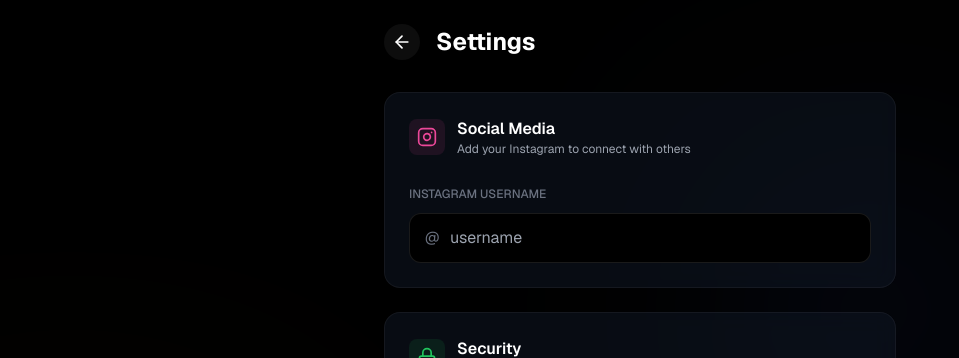
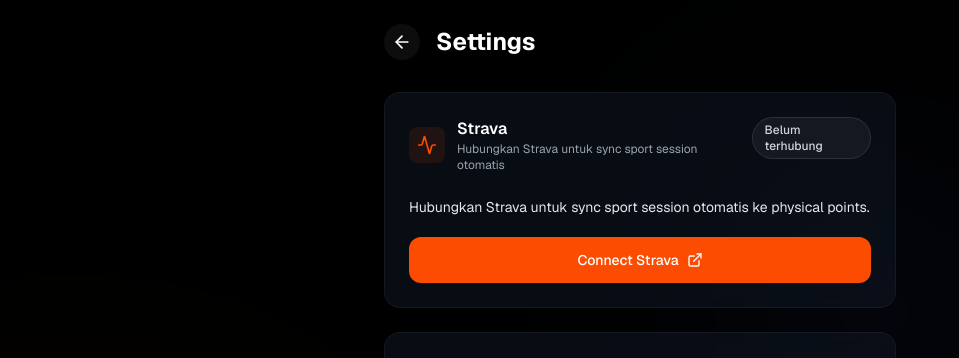
Before and after one commit to Scholes13/welbeingwam, a Next.js app: page /profile/settings in a window 1280 px wide. Shown: the top 358 px of the page, without its empty margins (0-959 px from the left). Built offline with nearby package versions, Linux system fonts and the light colour scheme; no server answers.

Commit message:
feat: add strava bind UI in profile settings

```diff
--- /dev/null
+++ b/src/app/api/auth/callback/redirect.ts
@@ -0,0 +1,19 @@
+type StravaCallbackRedirectInput = {
+  origin: string
+  error?: string
+  strava?: string
+}
+
+export function buildStravaCallbackRedirect(input: StravaCallbackRedirectInput): string {
+  const url = new URL('/profile/settings', input.origin)
+
+  if (input.error) {
+    url.searchParams.set('error', input.error)
+  }
+
+  if (input.strava) {
+    url.searchParams.set('strava', input.strava)
+  }
+
+  return url.toString()
+}
--- a/src/app/api/auth/callback/route.ts
+++ b/src/app/api/auth/callback/route.ts
@@ -1,13 +1,15 @@
 import { createSupabaseServerClient, createSupabaseAdminClient } from '@/lib/supabase/server'
 import { resolveProfileIdFromAuthUser } from '@/utils/auth'
 import { NextResponse } from 'next/server'
+
+import { buildStravaCallbackRedirect } from './redirect'
 
 export async function GET(request: Request) {
   const { searchParams, origin } = new URL(request.url)
   const code = searchParams.get('code')
 
   if (!code) {
-    return NextResponse.redirect(`${origin}/dashboard?error=missing_code`)
+    return NextResponse.redirect(buildStravaCallbackRedirect({ origin, error: 'missing_code' }))
   }
 
   try {
@@ -45,7 +47,7 @@
     })
 
     if (profileId === null) {
-      return NextResponse.redirect(`${origin}/dashboard?error=profile_not_found`)
+      return NextResponse.redirect(buildStravaCallbackRedirect({ origin, error: 'profile_not_found' }))
     }
 
     // 3. Update profile with Strava data (Connect Strava to existing account)
@@ -67,9 +69,9 @@
       throw updateError
     }
 
-    return NextResponse.redirect(`${origin}/dashboard?strava=connected`)
+    return NextResponse.redirect(buildStravaCallbackRedirect({ origin, strava: 'connected' }))
   } catch (error) {
     console.error('Strava Connect Error:', error)
-    return NextResponse.redirect(`${origin}/dashboard?error=strava_failed`)
+    return NextResponse.redirect(buildStravaCallbackRedirect({ origin, error: 'strava_failed' }))
   }
 }
--- a/src/app/profile/settings/page.tsx
+++ b/src/app/profile/settings/page.tsx
@@ -1,16 +1,31 @@
 'use client'
 
 import { useState, useEffect } from 'react'
-import { useRouter } from 'next/navigation'
-import { ArrowLeft, Save, Instagram, Lock, Loader2 } from 'lucide-react'
+import { useRouter, useSearchParams } from 'next/navigation'
+import { ArrowLeft, Save, Instagram, Lock, Loader2, Activity, ExternalLink } from 'lucide-react'
 import Link from 'next/link'
+
+import { getStravaConnectionState, getStravaFeedback } from './strava'
+
+type ProfileResponse = {
+    profile?: {
+        instagram_username?: string | null
+        strava_athlete_id?: number | null
+        last_strava_sync_at?: string | null
+    }
+}
 
 export default function SettingsPage() {
     const router = useRouter()
+    const searchParams = useSearchParams()
     const [loading, setLoading] = useState(true)
     const [saving, setSaving] = useState(false)
     const [message, setMessage] = useState('')
     const [error, setError] = useState('')
+    const [stravaProfile, setStravaProfile] = useState<{
+        strava_athlete_id?: number | null
+        last_strava_sync_at?: string | null
+    }>({})
 
     const [formData, setFormData] = useState({
         instagram: '',
@@ -19,9 +34,6 @@
     })
 
     useEffect(() => {
-        fetchProfile()
-    }, [])
-
         const fetchProfile = async () => {
             try {
                 const res = await fetch('/api/strava/sync')
@@ -29,12 +41,17 @@
                     router.push('/')
                     return
                 }
-            const data = await res.json()
+                const data = await res.json() as ProfileResponse
                 if (data.profile) {
+                    const profile = data.profile
                     setFormData(prev => ({
                         ...prev,
-                    instagram: data.profile.instagram_username || ''
+                        instagram: profile.instagram_username || ''
                     }))
+                    setStravaProfile({
+                        strava_athlete_id: profile.strava_athlete_id,
+                        last_strava_sync_at: profile.last_strava_sync_at,
+                    })
                 }
             } catch (err) {
                 console.error('Error fetching profile:', err)
@@ -42,6 +59,9 @@
                 setLoading(false)
             }
         }
+
+        void fetchProfile()
+    }, [router])
 
     const handleSubmit = async (e: React.FormEvent) => {
         e.preventDefault()
@@ -75,12 +95,18 @@
             setMessage('Settings updated successfully!')
             setFormData(prev => ({ ...prev, password: '', confirmPassword: '' })) // Clear password fields
 
-        } catch (err: any) {
-            setError(err.message)
+        } catch (err: unknown) {
+            setError(err instanceof Error ? err.message : 'Failed to update settings')
         } finally {
             setSaving(false)
         }
     }
+
+    const stravaState = getStravaConnectionState(stravaProfile)
+    const stravaFeedback = getStravaFeedback({
+        strava: searchParams.get('strava'),
+        error: searchParams.get('error'),
+    })
 
     if (loading) {
         return (
@@ -107,6 +133,59 @@
                 </div>
 
                 <form onSubmit={handleSubmit} className="space-y-6">
+                    {stravaFeedback && (
+                        <div
+                            className={`px-4 py-3 rounded-xl text-sm border ${
+                                stravaFeedback.tone === 'success'
+                                    ? 'bg-green-500/10 border-green-500/20 text-green-400'
+                                    : 'bg-red-500/10 border-red-500/20 text-red-400'
+                            }`}
+                        >
+                            {stravaFeedback.message}
+                        </div>
+                    )}
+
+                    <div className="bg-gray-900/50 backdrop-blur-md border border-white/5 rounded-2xl p-6">
+                        <div className="flex items-start justify-between gap-4 mb-6">
+                            <div className="flex items-center gap-3">
+                                <div className="p-2 bg-[#FC4C02]/10 rounded-lg text-[#FC4C02]">
+                                    <Activity className="w-5 h-5" />
+                                </div>
+                                <div>
+                                    <h2 className="font-semibold">Strava</h2>
+                                    <p className="text-xs text-gray-400">Hubungkan Strava untuk sync sport session otomatis</p>
+                                </div>
+                            </div>
+
+                            <span
+                                className={`inline-flex items-center rounded-full px-3 py-1 text-xs font-medium ${
+                                    stravaState.isConnected
+                                        ? 'bg-green-500/10 text-green-400 border border-green-500/20'
+                                        : 'bg-white/5 text-gray-300 border border-white/10'
+                                }`}
+                            >
+                                {stravaState.statusLabel}
+                            </span>
+                        </div>
+
+                        <div className="space-y-2 mb-5">
+                            <p className="text-sm text-gray-200">{stravaState.helperText}</p>
+                            {stravaState.athleteLabel && (
+                                <p className="text-xs text-gray-400">{stravaState.athleteLabel}</p>
+                            )}
+                            {stravaState.lastSyncLabel && (
+                                <p className="text-xs text-gray-500">{stravaState.lastSyncLabel}</p>
+                            )}
+                        </div>
+
+                        <a
+                            href="/api/auth/login"
+                            className="inline-flex w-full items-center justify-center gap-2 rounded-xl border border-[#FC4C02]/30 bg-[#FC4C02] px-4 py-3 text-sm font-medium text-white transition-colors hover:bg-[#ff5d1f]"
+                        >
+                            {stravaState.buttonLabel}
+                            <ExternalLink className="w-4 h-4" />
+                        </a>
+                    </div>
 
                     {/* Instagram Section */}
                     <div className="bg-gray-900/50 backdrop-blur-md border border-white/5 rounded-2xl p-6">
--- /dev/null
+++ b/src/app/profile/settings/strava.ts
@@ -0,0 +1,99 @@
+type StravaProfileMeta = {
+  strava_athlete_id?: number | null
+  last_strava_sync_at?: string | null
+}
+
+type StravaConnectionState = {
+  isConnected: boolean
+  statusLabel: string
+  buttonLabel: string
+  helperText: string
+  athleteLabel?: string
+  lastSyncLabel?: string
+}
+
+type StravaFeedback = {
+  tone: 'success' | 'error'
+  message: string
+} | null
+
+const DATE_FORMATTER = new Intl.DateTimeFormat('en-GB', {
+  timeZone: 'Asia/Jakarta',
+  day: '2-digit',
+  month: 'short',
+  year: 'numeric',
+})
+
+const TIME_FORMATTER = new Intl.DateTimeFormat('en-GB', {
+  timeZone: 'Asia/Jakarta',
+  hour: '2-digit',
+  minute: '2-digit',
+  hour12: false,
+})
+
+function formatLastSync(lastSyncAt: string): string {
+  const date = new Date(lastSyncAt)
+
+  if (Number.isNaN(date.getTime())) {
+    return 'Terakhir sync tidak tersedia'
+  }
+
+  return `Terakhir sync ${DATE_FORMATTER.format(date)}, ${TIME_FORMATTER.format(date)}`
+}
+
+export function getStravaConnectionState(
+  profile: StravaProfileMeta,
+): StravaConnectionState {
+  if (!profile.strava_athlete_id) {
+    return {
+      isConnected: false,
+      statusLabel: 'Belum terhubung',
+      buttonLabel: 'Connect Strava',
+      helperText:
+        'Hubungkan Strava untuk sync sport session otomatis ke physical points.',
+    }
+  }
+
+  return {
+    isConnected: true,
+    statusLabel: 'Terhubung',
+    buttonLabel: 'Reconnect Strava',
+    helperText: 'Sync sport session otomatis setiap cooldown aktif.',
+    athleteLabel: `Athlete ID ${profile.strava_athlete_id}`,
+    lastSyncLabel: profile.last_strava_sync_at
+      ? formatLastSync(profile.last_strava_sync_at)
+      : 'Belum pernah sync',
+  }
+}
+
+export function getStravaFeedback(input: {
+  error?: string | null
+  strava?: string | null
+}): StravaFeedback {
+  if (input.strava === 'connected') {
+    return {
+      tone: 'success',
+      message: 'Akun Strava berhasil terhubung.',
+    }
+  }
+
+  switch (input.error) {
+    case 'missing_code':
+      return {
+        tone: 'error',
+        message: 'Kode otorisasi Strava tidak ditemukan. Coba hubungkan ulang.',
+      }
+    case 'profile_not_found':
+      return {
+        tone: 'error',
+        message: 'Profil user tidak ditemukan saat menghubungkan Strava.',
+      }
+    case 'strava_failed':
+      return {
+        tone: 'error',
+        message: 'Gagal menghubungkan Strava. Coba lagi beberapa saat lagi.',
+      }
+    default:
+      return null
+  }
+}
```
Also changed, not shown: 2 other files (tests, documents, lock files or other folders). Lines whose indentation alone changed are shown as unchanged.
